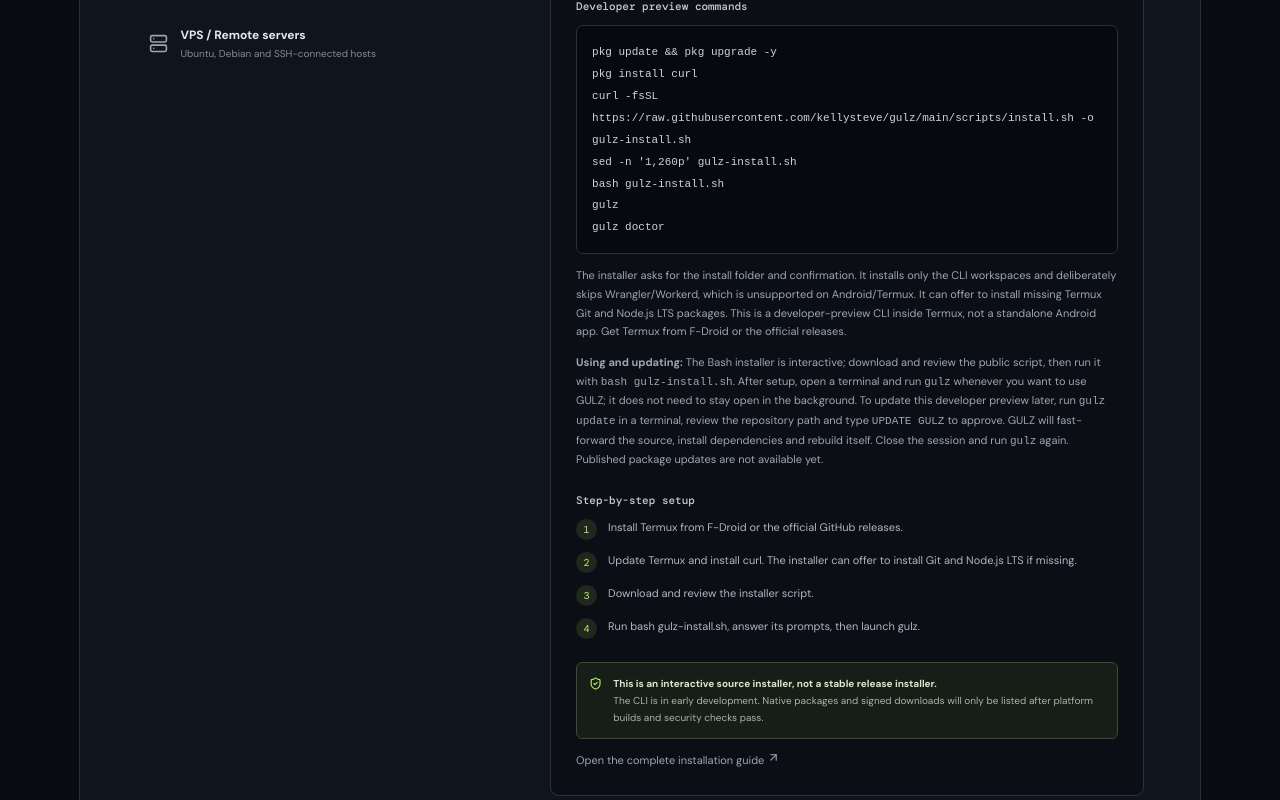
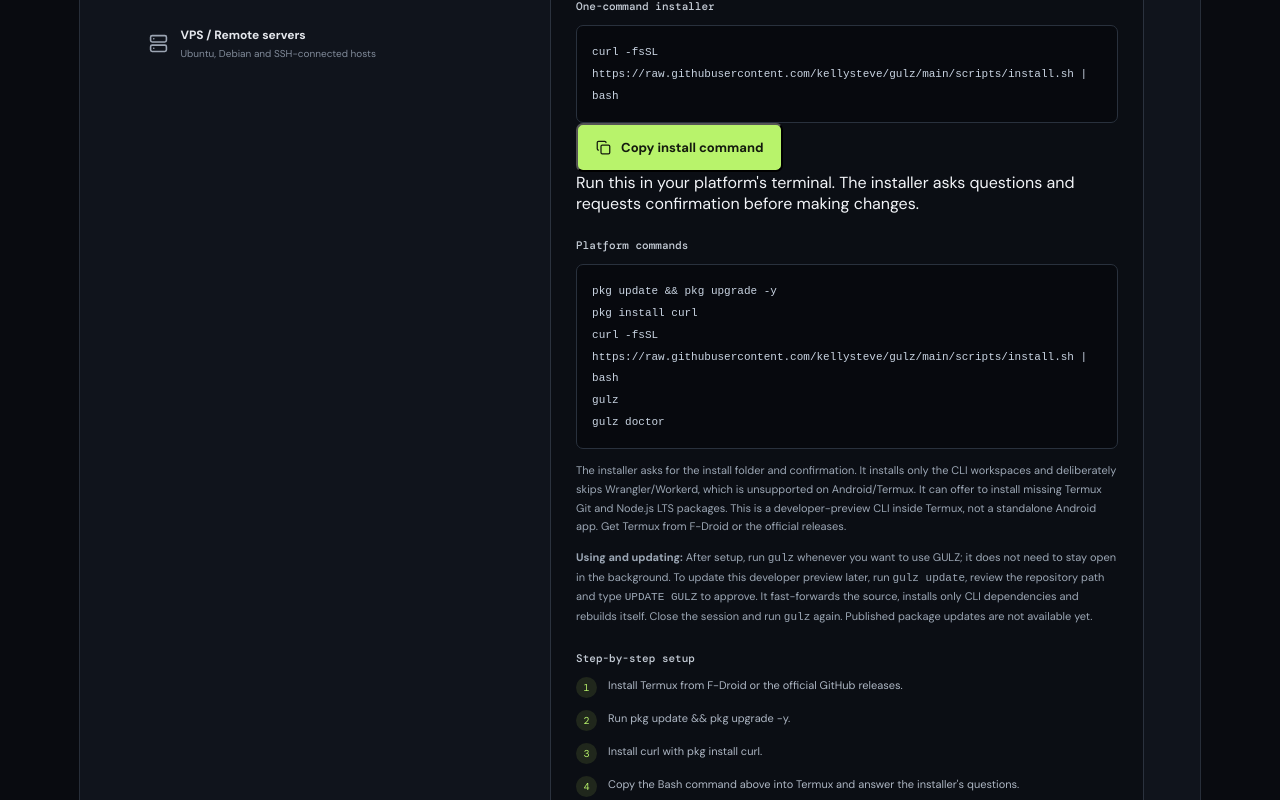
Before and after one commit to kellysteve/gulz, a React (Vite) app in the folder apps/website/: page / in a window 1280 px wide. Shown: the part 2520-3320 px from the top of the page. Built offline with nearby package versions, Linux system fonts and the light colour scheme.

Commit message:
Add copyable one-command Bash installer to platform centre

```diff
--- a/apps/website/src/App.tsx
+++ b/apps/website/src/App.tsx
@@ -1,6 +1,6 @@
 import { useState } from "react";
 import {
-  ArrowRight, ArrowUpRight, Bot, Check, Command,
+  ArrowRight, ArrowUpRight, Bot, Check, Command, Copy,
   Download, Laptop, Menu, Monitor, Server, ShieldCheck, Smartphone, Terminal, Code2, AppWindow,
   X, Zap,
 } from "lucide-react";
@@ -11,22 +11,22 @@ const platforms: { id: Platform; name: string; detail: string; icon: typeof Term
   {
     id: "termux", name: "Android / Termux", detail: "Android phones and tablets", icon: Smartphone,
     methods: ["Interactive Bash installer (developer preview)", "Manual CLI source build (developer preview)", "Native Android app (planned)"],
-    steps: ["Install Termux from F-Droid or the official GitHub releases.", "Update Termux and install curl. The installer can offer to install Git and Node.js LTS if missing.", "Download and review the installer script.", "Run bash gulz-install.sh, answer its prompts, then launch gulz."],
-    commands: ["pkg update && pkg upgrade -y", "pkg install curl", "curl -fsSL https://raw.githubusercontent.com/kellysteve/gulz/main/scripts/install.sh -o gulz-install.sh", "sed -n '1,260p' gulz-install.sh", "bash gulz-install.sh", "gulz", "gulz doctor"],
+    steps: ["Install Termux from F-Droid or the official GitHub releases.","Run pkg update && pkg upgrade -y.","Install curl with pkg install curl.","Copy the Bash command above into Termux and answer the installer's questions.","After installation, run gulz."],
+    commands: ["pkg update && pkg upgrade -y","pkg install curl","curl -fsSL https://raw.githubusercontent.com/kellysteve/gulz/main/scripts/install.sh | bash","gulz","gulz doctor"],
     note: "The installer asks for the install folder and confirmation. It installs only the CLI workspaces and deliberately skips Wrangler/Workerd, which is unsupported on Android/Termux. It can offer to install missing Termux Git and Node.js LTS packages. This is a developer-preview CLI inside Termux, not a standalone Android app.",
   },
   {
     id: "linux", name: "Linux", detail: "Ubuntu, Debian and other distributions", icon: Terminal,
     methods: ["Interactive Bash installer (developer preview)", "Manual CLI source build (developer preview)", "AppImage / .deb / .rpm packages (planned)", "Desktop app (planned)"],
-    steps: ["Install Node.js 20.19+ and curl.", "Download the public installer and review the script if desired.", "Run bash gulz-install.sh and answer the install-folder and confirmation prompts.", "Open a new terminal and run gulz."],
-    commands: ["# Install Node.js 20.19+ and curl first", "curl -fsSL https://raw.githubusercontent.com/kellysteve/gulz/main/scripts/install.sh -o gulz-install.sh", "sed -n '1,260p' gulz-install.sh", "bash gulz-install.sh", "gulz", "gulz doctor"],
+    steps: ["Install Node.js 20.19+ and curl.","Optionally review scripts/install.sh in the public GitHub repository.","Run the Bash command above and answer the installer's questions.","Open a new terminal and run gulz."],
+    commands: ["# Install Node.js 20.19+ and curl first","curl -fsSL https://raw.githubusercontent.com/kellysteve/gulz/main/scripts/install.sh | bash","gulz","gulz doctor"],
     note: "The installer asks for the install folder and confirmation, installs only CLI workspace dependencies, then builds and links the CLI. It skips the website tooling. Review scripts/install.sh before running it. Signed .deb, .rpm and AppImage packages are not published.",
   },
   {
     id: "macos", name: "macOS", detail: "Apple Silicon and Intel Macs", icon: Command,
     methods: ["Interactive Bash installer (developer preview)", "Manual CLI source build (developer preview)", "Signed .dmg desktop app (planned)", "Homebrew package (planned)"],
-    steps: ["Install Node.js 20.19+ and curl.", "Download the public installer and review the script if desired.", "Run bash gulz-install.sh and answer the install-folder and confirmation prompts.", "Open a new terminal and run gulz."],
-    commands: ["brew install node git curl", "curl -fsSL https://raw.githubusercontent.com/kellysteve/gulz/main/scripts/install.sh -o gulz-install.sh", "sed -n '1,260p' gulz-install.sh", "bash gulz-install.sh", "gulz", "gulz doctor"],
+    steps: ["Install Node.js 20.19+ and Git.","Optionally review scripts/install.sh in the public GitHub repository.","Run the Bash command above and answer the installer's questions.","Open a new terminal and run gulz."],
+    commands: ["brew install node git curl","curl -fsSL https://raw.githubusercontent.com/kellysteve/gulz/main/scripts/install.sh | bash","gulz","gulz doctor"],
     note: "Install Node.js 20.19+ and Git first. The interactive installer asks where to install GULZ and requests confirmation. Signed desktop .dmg installers for Apple Silicon and Intel are planned, not available for download.",
   },
   {
@@ -39,8 +39,8 @@ const platforms: { id: Platform; name: string; detail: string; icon: typeof Term
   {
     id: "vps", name: "VPS / Remote servers", detail: "Ubuntu, Debian and SSH-connected hosts", icon: Server,
     methods: ["SSH + interactive Bash installer (developer preview)", "Headless server package (planned)"],
-    steps: ["Connect to your server using your own SSH account.", "Install Node.js 20.19+ and curl on the VPS.", "Download and run the Bash installer as your normal user, not root.", "Run gulz on the server itself. SSH-based remote orchestration is not available yet."],
-    commands: ["# Install Node.js 20.19+ and curl first", "curl -fsSL https://raw.githubusercontent.com/kellysteve/gulz/main/scripts/install.sh -o gulz-install.sh", "sed -n '1,260p' gulz-install.sh", "bash gulz-install.sh", "gulz doctor"],
+    steps: ["Connect to your server using your own SSH account.","Install Node.js 20.19+ and curl on the VPS.","Run the Bash command above as your normal user, not root, and answer the installer's questions.","Run gulz on the VPS itself. Remote SSH orchestration is not available yet."],
+    commands: ["# Install Node.js 20.19+ and curl first","curl -fsSL https://raw.githubusercontent.com/kellysteve/gulz/main/scripts/install.sh | bash","gulz doctor"],
     note: "Install Node.js 20.19+ and curl first, then run the interactive installer as your normal non-root SSH user. The CLI runs on this VPS; it does not yet connect to or administer other machines automatically.",
   },
 ];
@@ -48,6 +48,12 @@ const platforms: { id: Platform; name: string; detail: string; icon: typeof Term
 function App() {
   const [selected, setSelected] = useState<Platform>("termux");
   const [menuOpen, setMenuOpen] = useState(false);
+  const [copiedInstall, setCopiedInstall] = useState(false);
+  const installCommand = "curl -fsSL https://raw.githubusercontent.com/kellysteve/gulz/main/scripts/install.sh | bash";
+  const copyInstallCommand = async () => {
+    try { await navigator.clipboard.writeText(installCommand); setCopiedInstall(true); window.setTimeout(() => setCopiedInstall(false), 2200); }
+    catch { setCopiedInstall(false); }
+  };
   const active = platforms.find((item) => item.id === selected)!;
 
   return (
@@ -120,8 +126,10 @@ function App() {
             <div className="install-detail" role="tabpanel">
               <div className="install-detail-top"><div><span className="available-label">INSTALLATION GUIDE</span><h3>{active.name}</h3><p>{active.detail}</p></div><Download size={23}/></div>
               <h4>Distribution status</h4><div className="method-list">{active.methods.map((method) => <span key={method}><ArrowRight size={14}/>{method}</span>)}</div>
-              <h4>Developer preview commands</h4><pre className="install-code"><code>{active.commands.join("\n")}</code></pre><p className="install-note">{active.note} {active.id !== "termux" && <><a href="https://nodejs.org/en/download" target="_blank" rel="noreferrer">Get Node.js</a>. </>} {active.id === "termux" && <>Get Termux from <a href="https://f-droid.org/packages/com.termux/" target="_blank" rel="noreferrer">F-Droid</a> or the <a href="https://github.com/termux/termux-app/releases" target="_blank" rel="noreferrer">official releases</a>.</>}</p>
-              <p className="install-note"><b>Using and updating:</b> The Bash installer is interactive; download and review the public script, then run it with <code>bash gulz-install.sh</code>. After setup, open a terminal and run <code>gulz</code> whenever you want to use GULZ; it does not need to stay open in the background. To update this developer preview later, run <code>gulz update</code> in a terminal, review the repository path and type <code>UPDATE GULZ</code> to approve. GULZ will fast-forward the source, install dependencies and rebuild itself. Close the session and run <code>gulz</code> again. Published package updates are not available yet.</p><h4>Step-by-step setup</h4><ol className="steps-list">{active.steps.map((step, index) => <li key={step}><span>{index + 1}</span>{step}</li>)}</ol>
+              <h4>One-command installer</h4>
+              {active.id !== "windows" && <div className="install-one-click"><pre className="install-code"><code>{installCommand}</code></pre><button className="button button-primary" type="button" onClick={copyInstallCommand}><Copy size={15}/>{copiedInstall ? "Copied" : "Copy install command"}</button><p>Run this in your platform's terminal. The installer asks questions and requests confirmation before making changes.</p></div>}
+              <h4>Platform commands</h4><pre className="install-code"><code>{active.commands.join("\n")}</code></pre><p className="install-note">{active.note} {active.id !== "termux" && <><a href="https://nodejs.org/en/download" target="_blank" rel="noreferrer">Get Node.js</a>. </>} {active.id === "termux" && <>Get Termux from <a href="https://f-droid.org/packages/com.termux/" target="_blank" rel="noreferrer">F-Droid</a> or the <a href="https://github.com/termux/termux-app/releases" target="_blank" rel="noreferrer">official releases</a>.</>}</p>
+              <p className="install-note"><b>Using and updating:</b> After setup, run <code>gulz</code> whenever you want to use GULZ; it does not need to stay open in the background. To update this developer preview later, run <code>gulz update</code>, review the repository path and type <code>UPDATE GULZ</code> to approve. It fast-forwards the source, installs only CLI dependencies and rebuilds itself. Close the session and run <code>gulz</code> again. Published package updates are not available yet.</p><h4>Step-by-step setup</h4><ol className="steps-list">{active.steps.map((step, index) => <li key={step}><span>{index + 1}</span>{step}</li>)}</ol>
               <div className="release-notice"><ShieldCheck size={17}/><p><b>This is an interactive source installer, not a stable release installer.</b><br/>The CLI is in early development. Native packages and signed downloads will only be listed after platform builds and security checks pass.</p></div>
               <p className="install-note"><a href="https://github.com/kellysteve/gulz/blob/main/docs/INSTALLATION.md" target="_blank" rel="noreferrer">Open the complete installation guide <ArrowUpRight size={13}/></a></p>
             </div>
```
